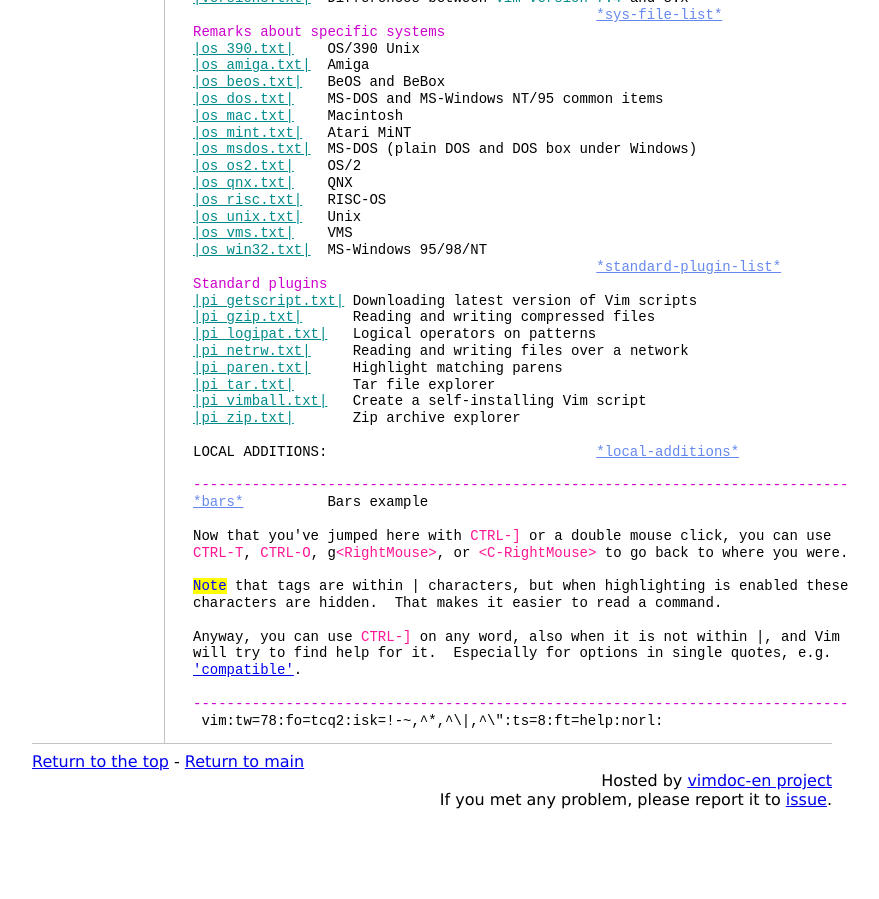
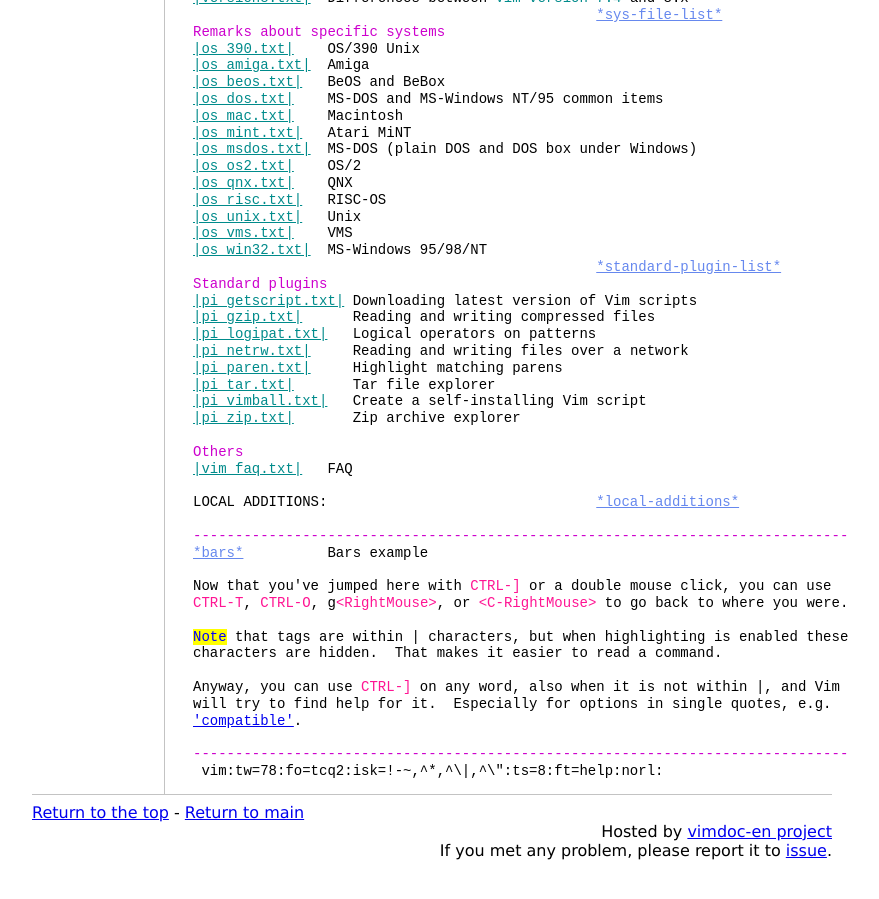
Before and after one commit to vim-jp/vimdoc-en, a Jekyll site: the page built from index.html, in a window 1280 px wide and 900 px high, scrolled down 3253 px. Shown: the whole window, without its empty margins (208-1087 px from the left). Built offline with Jekyll 4.4.1, drawn with Linux system fonts in a browser that asks for light colours; nearby versions of some CDN libraries; comment, search, counter and statistics services are not loaded; before the commit the page ends 4102 px from its top, so only the background shows below that.

Commit message:
Generated by Travis JOB 8.1
https://travis-ci.org/vim-jp/vimdoc-en/builds/199186123

```diff
--- a/index.html
+++ b/index.html
@@ -211,6 +211,9 @@
 <a class="Identifier" href="pi_vimball.html">|pi_vimball.txt|</a>&nbsp;&nbsp; Create a self-installing Vim script<br>
 <a class="Identifier" href="pi_zip.html">|pi_zip.txt|</a>&nbsp;&nbsp;&nbsp;&nbsp;&nbsp;&nbsp; Zip archive explorer<br>
 <br>
+<span class="PreProc">Others</span><br>
+<a class="Identifier" href="vim_faq.html">|vim_faq.txt|</a>&nbsp;&nbsp; FAQ<br>
+<br>
 LOCAL ADDITIONS:&nbsp;&nbsp;&nbsp;&nbsp;&nbsp;&nbsp;&nbsp;&nbsp;&nbsp;&nbsp;&nbsp;&nbsp;&nbsp;&nbsp;&nbsp;&nbsp;&nbsp;&nbsp;&nbsp;&nbsp;&nbsp;&nbsp;&nbsp;&nbsp;&nbsp;&nbsp;&nbsp;&nbsp;&nbsp;&nbsp;&nbsp;&nbsp;<a class="Constant" href="index.html#local-additions" name="local-additions">*local-additions*</a><br>
 <br>
 <span class="PreProc">------------------------------------------------------------------------------</span><br>
```
